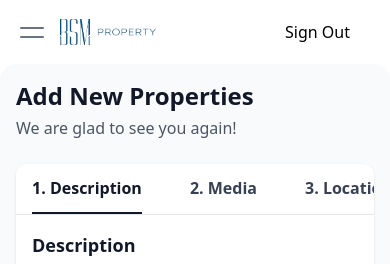
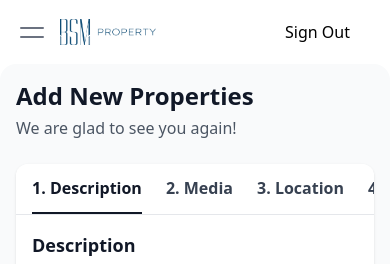
Before and after one commit to santokhan/ssi-shopping-admin, a React (Vite) app: page /properties/create in a window 390 px wide. Shown: the top 264 px of the page. Built offline with nearby package versions, Linux system fonts and the light colour scheme; no server answers.

Commit message:
update tab

```diff
--- a/src/pages/properties/create/CreatePropertiesLayout.jsx
+++ b/src/pages/properties/create/CreatePropertiesLayout.jsx
@@ -42,7 +42,7 @@ const Tabs = () => {
     }
 
     return (
-        <div className="items-center bg-white flex gap-12 px-4 lg:px-6">
+        <div className="items-center bg-white flex gap-6 lg:gap-12 px-4 lg:px-6 overflow-x-auto">
             {/* <pre>{JSON.stringify(pathList, null, 2)}</pre> */}
             {tabList.map((tab, index) => (
                 <Link
```
